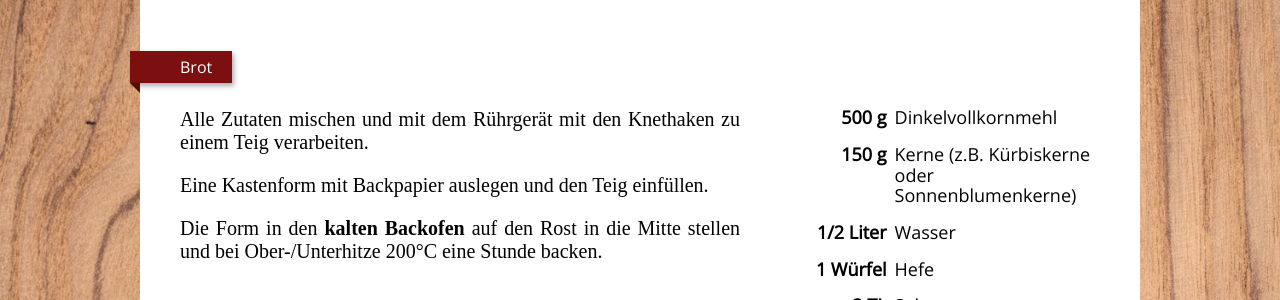
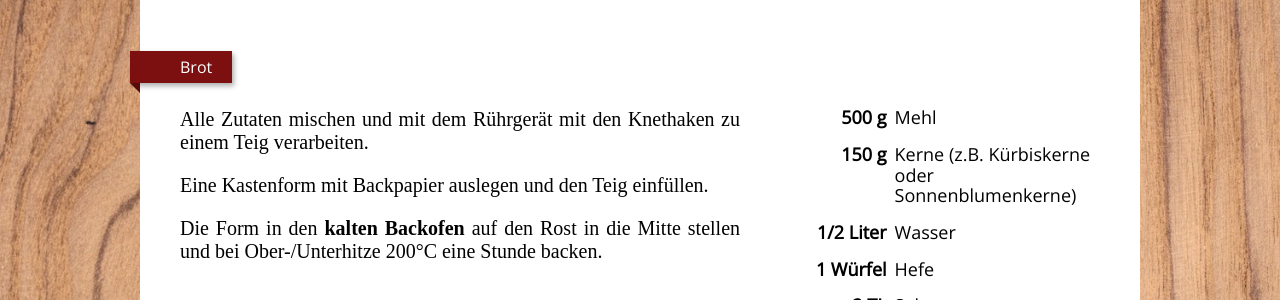
Before and after one commit to konstantinkobs/rezepte, a Jekyll site: the page built from _rezepte/vollkornbrot.md, in a window 1280 px wide. Shown: the part 214-514 px from the top of the page. Built offline with Jekyll 4.4.1, drawn with Linux system fonts in a browser that asks for light colours; some web fonts are replaced.

Commit message:
Update ingredient from Dinkelvollkornmehl to Mehl

```diff
--- a/_rezepte/vollkornbrot.md
+++ b/_rezepte/vollkornbrot.md
@@ -4,7 +4,7 @@ tags:
     - Brot
 link: https://www.chefkoch.de/rezepte/1344331239198800/Saftiges-Vollkornbrot.html
 zutaten:
-    - 500 g  Dinkelvollkornmehl
+    - 500 g  Mehl
     - 150 g  Kerne (z.B. Kürbiskerne oder Sonnenblumenkerne)
     - 1/2 Liter  Wasser
     - 1 Würfel  Hefe
```
